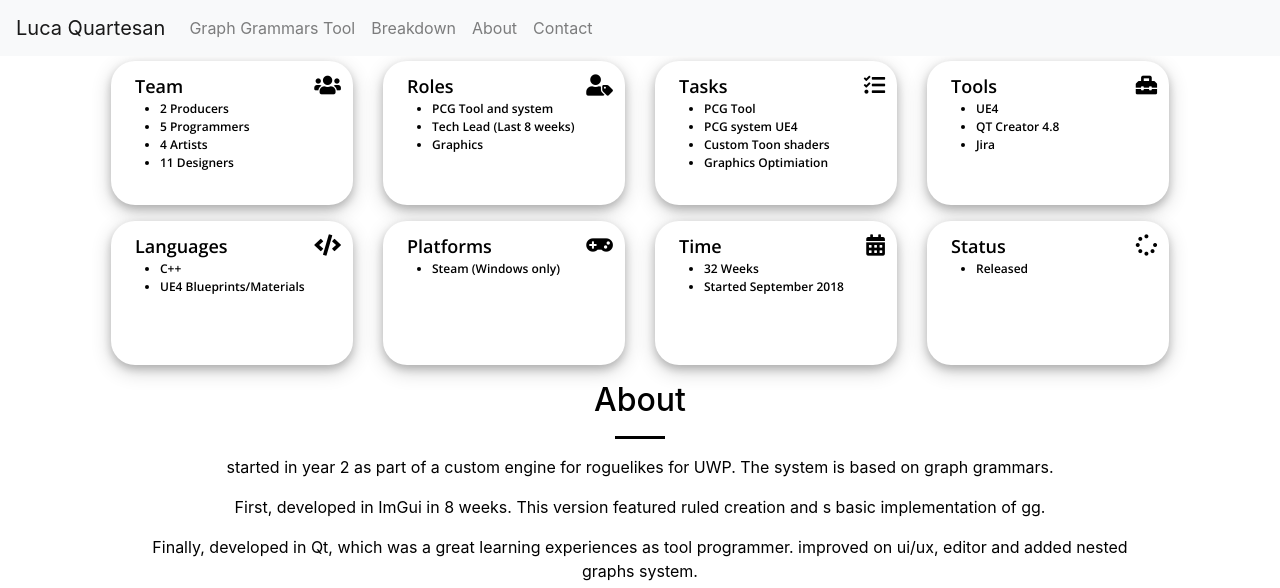
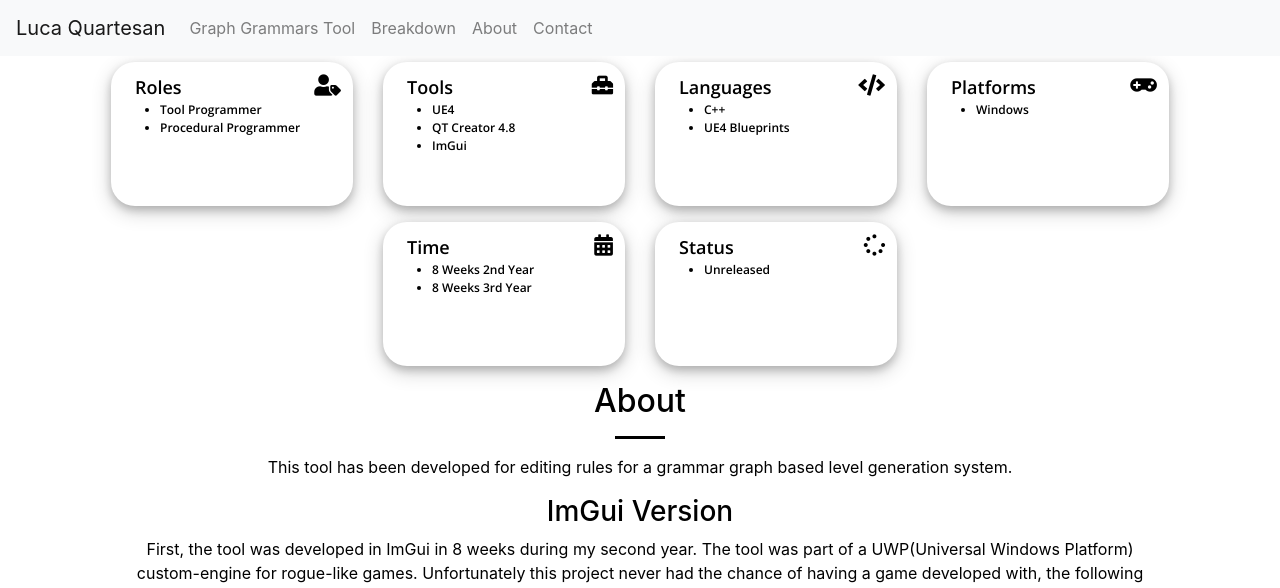
Before and after one commit to Quartenia/quartenia.github.io, a Jekyll site: the page built from _posts/projects/2019-09-05-GrammarsTool.markdown, in a window 1280 px wide and 1400 px high, scrolled down 804 px. Shown: the top 588 px of the window. Built offline with Jekyll 4.4.1, drawn with Linux system fonts in a browser that asks for light colours; nearby versions of some CDN libraries; some of the changed text lies outside the part shown.

Commit message:
Grammars tool Update

```diff
--- a/_includes/portfolio.html
+++ b/_includes/portfolio.html
@@ -10,7 +10,7 @@
 
         <div class="row justify-content-center">
             {% for post in site.categories.projects %}
-                <div class="col-lg-{{post.col-width}} col-md-8 padded-skills" >
+                <div class="col-lg-{{post.col-width}} col-md-10 padded-skills" >
                     <a href="{{post.url}}">
                         <div class="portfolio-box" style="background-image:url('/assets/img/portfolio/{{post.img}}');">
                             <div class="portfolio-box-caption" >
--- a/_includes/project-body.html
+++ b/_includes/project-body.html
@@ -14,7 +14,7 @@
             </div>
         </div>
 
-        <div class="row ">
+        <div class="row justify-content-center">
 
             {% for header in page.project-header %}
                 <div class="col-xl-3 col-lg-6 col-sm-6 align-self-center">
--- a/_posts/projects/2018-05-06-Drivinity.markdown
+++ b/_posts/projects/2018-05-06-Drivinity.markdown
@@ -6,7 +6,7 @@ layout: project
 img: Drivinity/header.png
 date: 2018-05-06 17:02:58 +0200
 project-date: May 2018
-col-width: 10
+col-width: 8
 project-header:
     -
         title: Team
--- a/_posts/projects/2019-09-05-GrammarsTool.markdown
+++ b/_posts/projects/2019-09-05-GrammarsTool.markdown
@@ -1,86 +1,101 @@
 ---
 title: "Graph Grammars Tool"
-subtitle: Rogue-Lite Top-Down Shooter
-categories:  tools
+subtitle: ImGui and Qt Tool
+categories: projects school
 layout: project
-img: CaptainStarshot/capt.png
+img: GrammarsTool/Header.png
 date: 2018-01-05 17:02:58 +0200
-project-date: Semptember 2018
-col-width: 4
+project-date: February 2018
+col-width: 8
 project-header:
-    -
-        title: Team
-        icon: fa-users
-        content:
-        - 2 Producers
-        - 5 Programmers
-        - 4 Artists
-        - 11 Designers
     -
         title: Roles
         icon: fa-user-tag
         content:
-        - PCG Tool and system
-        - Tech Lead (Last 8 weeks)
-        - Graphics
-    -
-        title: Tasks
-        icon: fa-tasks
-        content:
-        - PCG Tool
-        - PCG system UE4
-        - Custom Toon shaders
-        - Graphics Optimiation
+        - Tool Programmer
+        - Procedural Programmer
     -
         title: Tools
         icon: fa-toolbox
         content:
         - UE4
         - QT Creator 4.8
-        - Jira
+        - ImGui
     -
         title: Languages
         icon: fa-code
         content:
         - C++
-        - UE4 Blueprints/Materials
+        - UE4 Blueprints
     -
         title: Platforms
         icon: fa-gamepad
         content:
-        - Steam (Windows only)
+        - Windows
     -
         title: Time
         icon: fa-calendar-alt
         content:
-        - 32 Weeks
-        - Started September 2018
+        - 8 Weeks 2nd Year
+        - 8 Weeks 3rd Year
     -
         title: Status
         icon: fa-spinner
-        content: Released
+        content: Unreleased
 gallery:
     -
+        caption: ImGui Editor
+        img: GrammarsTool/UWPEdit.png
+    -
+        caption: ImGui Generation Preview
+        img: GrammarsTool/UWPSim.png
+    -
         caption: test
-        img: CaptainStarshot/OnFoot.jpg
+        img: GrammarsTool/QtEdit.png
     -
-        caption: anubis
-        img: CaptainStarshot/Space.jpg
+        caption: test
+        img: GrammarsTool/QtSim.png
 
-description: Captain Starshot is a Rogue-Lite Top-Down Shooter, in a 50s pulp-fiction space, where you control a captain and its crew while exploring space and killing aliens.
+description: This tool is a rule editor for procedural level generation, it has been developed using ImGui and Qt.
 
 ---
-started in year 2 as part of a custom engine for roguelikes for UWP.
-The system is based on graph grammars.
+This tool has been developed for editing rules for a grammar graph based level generation system.
 
-First, developed in ImGui in 8 weeks. This version featured ruled creation and s basic implementation of gg.
+<h3>ImGui Version</h3>
+First, the tool was developed in ImGui in 8 weeks during my second year. The tool was part of a UWP(Universal Windows Platform) custom-engine for rogue-like games.
+Unfortunately this project never had the chance of having a game developed with, the following footage is from the tech demo for the end of the project.
 
-Finally, developed in Qt, which was a great learning experiences as tool programmer. improved on ui/ux, editor and added nested graphs system.
 
-Finally, implemented a tailored system in unreal to convert grammars into levels.
+<div align="center">
+    <video width="75%" controls>
+        <source src="/assets/img/portfolio/GrammarsTool/GGUWP.mp4" type="video/mp4">
+    </video>
+</div>
 
-Features:
-+ rules editor
-+ 2d graph simulation view
-+ project creation
-+ nested graphs
+<h4>Features:</h4>
+
++ Rules import/export.
++ Rules Editor.
++ Generation simulation (Preview).
+
+<h3>Qt Version</h3>
+
+During my third year i had the chance of using this system and tool to develop an year long game project (<a href="/projects/school/CaptainStarshot">Captain Stashot</a>).
+The tool was reimplemented in Qt, which was a great learning experiences as tool programmer. Having team members using the tool greatly helped improving on ui/ux, editor and add quality of life features.
+
+<div align="center">
+    <video width="75%" controls>
+        <source src="/assets/img/portfolio/GrammarsTool/GGtoUE4.mp4" type="video/mp4">
+    </video>
+</div>
+
+<h4>Features:</h4>
+
+
++ Rules import/export.
++ Rules Editor.
++ Generation simulation (Preview).
++ Project creation.
++ Nested graphs.
++ Graph Outliner.
++ and more QoL features.
```
Also changed, not shown: _posts/projects/2018-09-05-CaptainStarshot.markdown (+10 -15 lines), assets/img/portfolio/GrammarsTool/Header.png (added), assets/img/portfolio/GrammarsTool/QtEdit.png (added), assets/img/portfolio/GrammarsTool/QtSim.png (added), assets/img/portfolio/GrammarsTool/UWPEdit.png (added), assets/img/portfolio/GrammarsTool/UWPSim.png (added), 2 other files.
